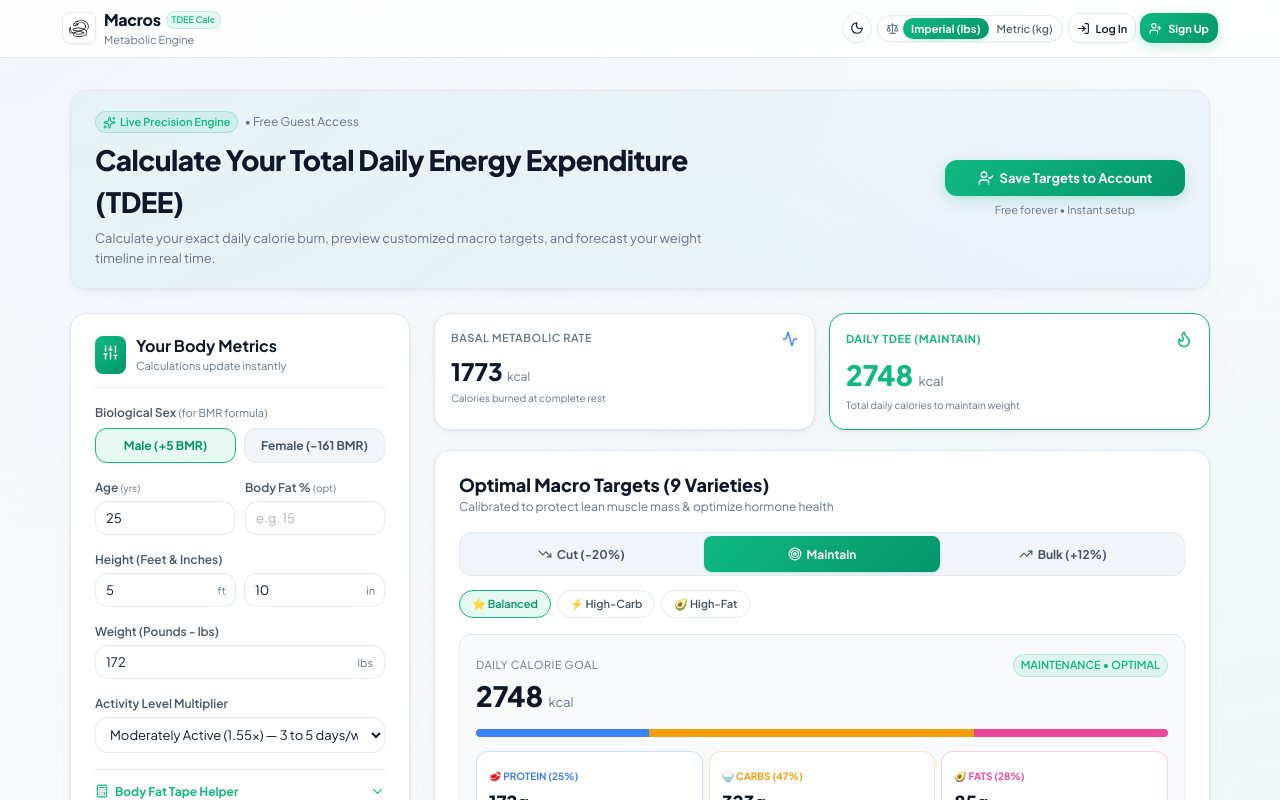
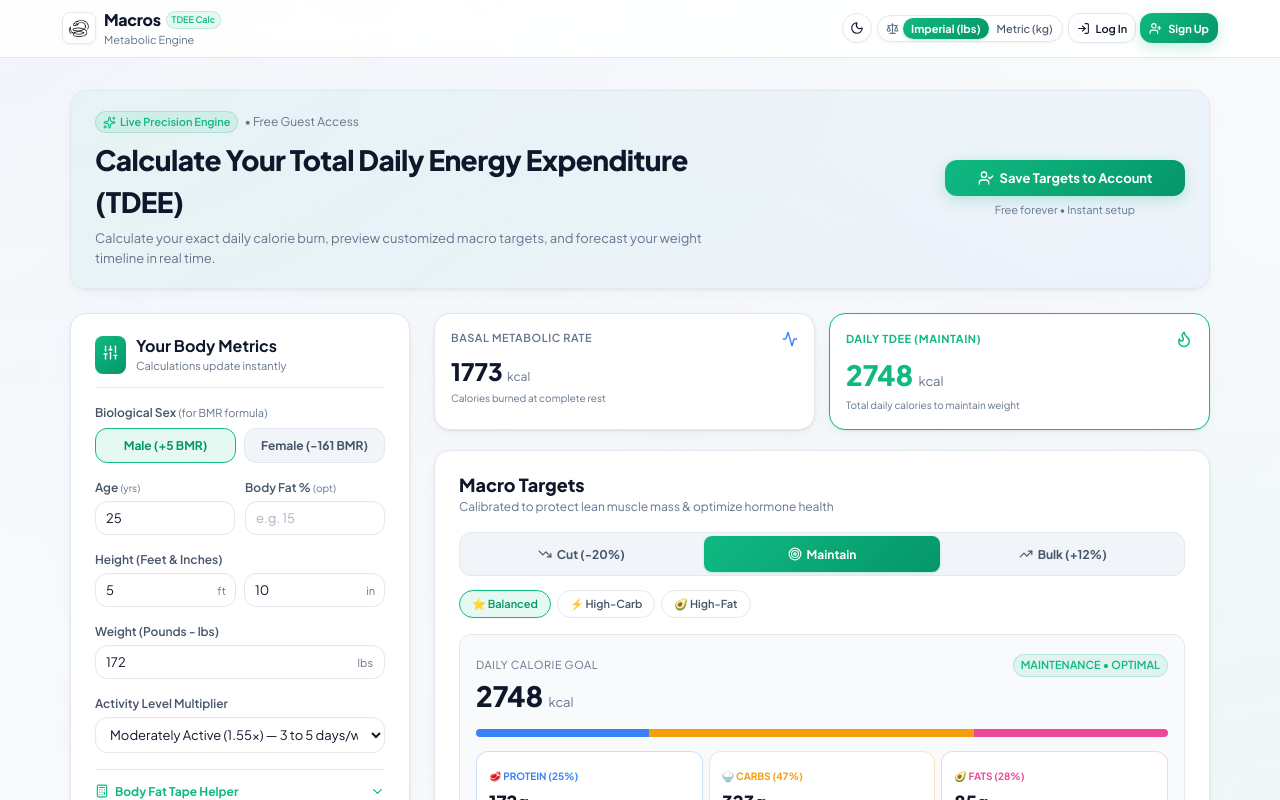
Before and after one commit to Retrofitt/MacroApp, a React (Vite) app in the folder client/: page / in a window 1280 px wide. Shown: the top 800 px of the page. Built offline with nearby package versions, Linux system fonts and the light colour scheme; no server answers.

Commit message:
refactor: update section title from 'Optimal Macro Targets (9 Varieties)' to 'Macro Targets'

```diff
--- a/client/src/components/LiveTDEECalculator.tsx
+++ b/client/src/components/LiveTDEECalculator.tsx
@@ -573,7 +573,7 @@ export const LiveTDEECalculator: React.FC<LiveTDEECalculatorProps> = ({
           {/* 9-Preset Interactive Matrix */}
           <div className="glass-card responsive-card-padding">
             <div style={{ marginBottom: '16px' }}>
-              <h2 style={{ fontSize: '18px', fontWeight: '800', color: 'var(--text-main)' }}>Optimal Macro Targets (9 Varieties)</h2>
+              <h2 style={{ fontSize: '18px', fontWeight: '800', color: 'var(--text-main)' }}>Macro Targets</h2>
               <p style={{ color: 'var(--text-muted)', fontSize: '12px' }}>
                 Calibrated to protect lean muscle mass & optimize hormone health
               </p>
--- a/client/src/components/TDEECalculatorView.tsx
+++ b/client/src/components/TDEECalculatorView.tsx
@@ -82,7 +82,7 @@ export const TDEECalculatorView: React.FC<TDEECalculatorViewProps> = ({
       <div className="glass-card responsive-card-padding">
         <div style={{ display: 'flex', justifyContent: 'space-between', alignItems: 'center', flexWrap: 'wrap', gap: '12px', marginBottom: '16px' }}>
           <div>
-            <h2 style={{ fontSize: '18px', fontWeight: '800', color: 'var(--text-main)' }}>Optimal Macro Targets (9 Varieties)</h2>
+            <h2 style={{ fontSize: '18px', fontWeight: '800', color: 'var(--text-main)' }}>Macro Targets</h2>
             <p style={{ color: 'var(--text-muted)', fontSize: '12px' }}>
               Calibrated to protect lean muscle mass & optimize energy
             </p>
```
